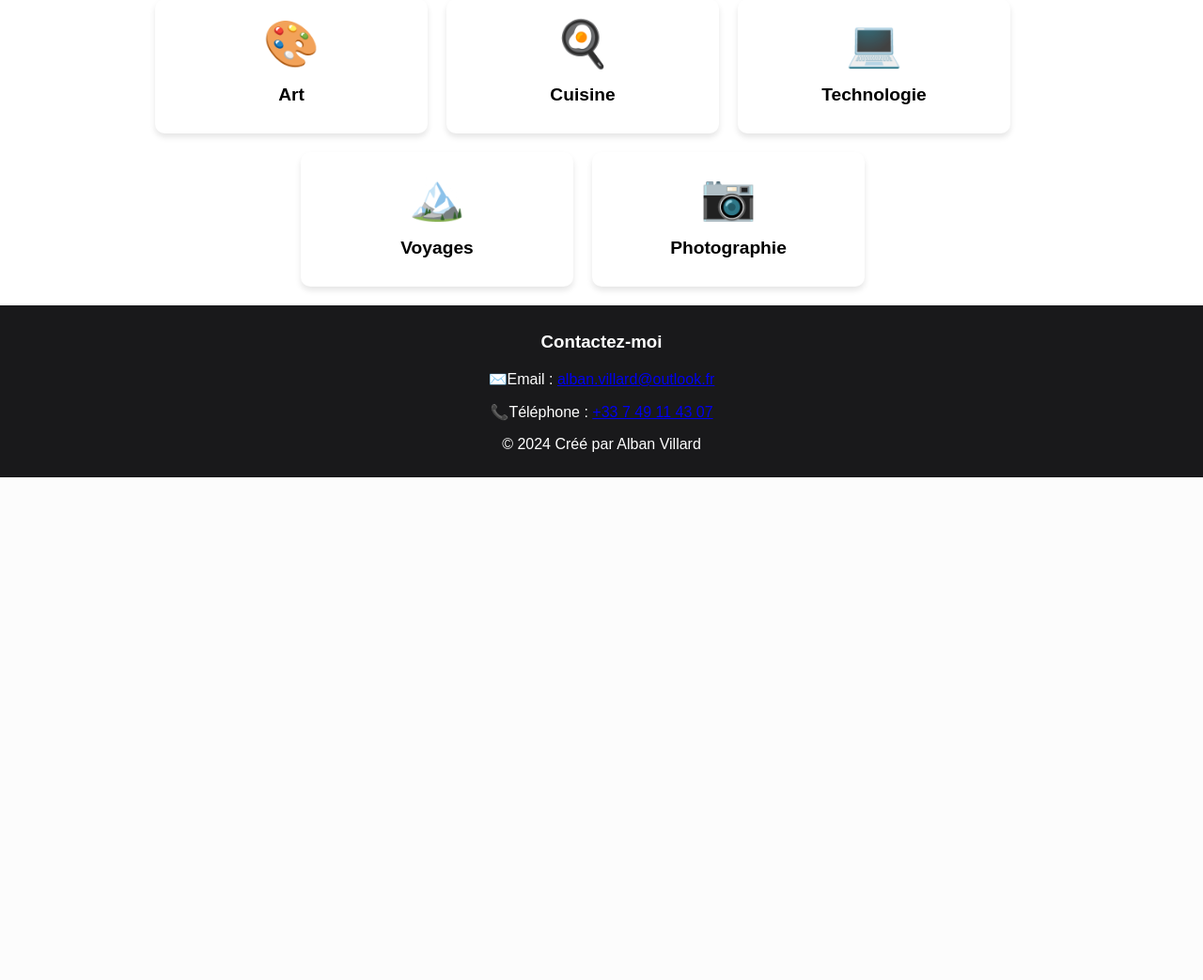
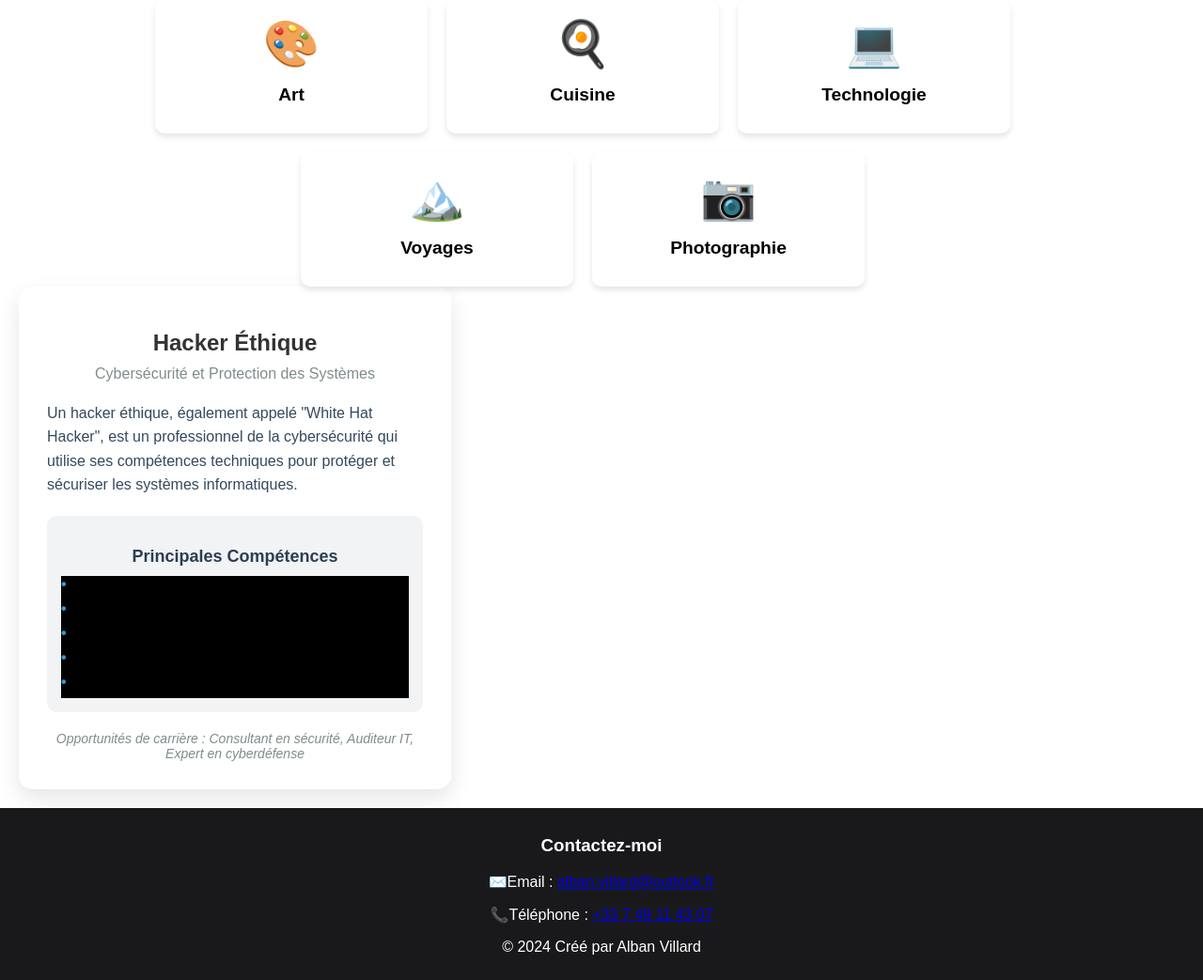
Before and after one commit to albanvillard/portfolio, a PHP site: page /information.html in a window 1280 px wide. Shown: the part 1393-2436 px from the top of the page at 94% size. Before the commit the page ends 1901 px from the top, so only its background shows below. Run offline with PHP 8.4, Linux system fonts and the light colour scheme; some libraries are stand-ins or nearby versions.

Commit message:
pushmaisonlundi1

```diff
--- a/information.css
+++ b/information.css
@@ -229,3 +229,83 @@
     width: 100%;
     margin-bottom: 30px;
 }
+
+
+
+
+
+
+.carte-hacker-ethique {
+    background-color: white;
+    border-radius: 15px;
+    box-shadow: 0 10px 25px rgba(0, 0, 0, 0.1);
+    width: 400px;
+    padding: 30px;
+    text-align: center;
+    transition: transform 0.3s ease;
+}
+
+.carte-hacker-ethique:hover {
+    transform: scale(1.03);
+}
+
+.titre {
+    color: #2c3e50;
+    margin-bottom: 20px;
+}
+
+.titre h1 {
+    margin-bottom: 10px;
+    font-size: 24px;
+}
+
+.titre .sous-titre {
+    color: #7f8c8d;
+    font-size: 16px;
+}
+
+.description {
+    color: #34495e;
+    line-height: 1.6;
+    margin-bottom: 20px;
+    text-align: left;
+}
+
+.competences {
+    background-color: #f1f3f5;
+    border-radius: 10px;
+    padding: 15px;
+    margin-bottom: 20px;
+}
+
+.competences h3 {
+    color: #2c3e50;
+    margin-bottom: 10px;
+    font-size: 18px;
+}
+
+.competences ul {
+    list-style-type: none;
+    padding: 0;
+    text-align: left;
+}
+
+.competences ul li {
+    margin-bottom: 8px;
+    position: relative;
+    padding-left: 20px;
+}
+
+.competences ul li::before {
+    content: '•';
+    color: #3498db;
+    font-weight: bold;
+    position: absolute;
+    left: 0;
+}
+
+.carriere {
+    color: #7f8c8d;
+    font-style: italic;
+    font-size: 14px;
+}
--- a/information.html
+++ b/information.html
@@ -134,7 +134,7 @@
             </div>
 
             <div class="interest-card" data-interest="art">
-                <div class="interest-icon icon-art">🎨</div>
+                <div class="interest-icon icon-coiffeur">🎨</div>
                 <div class="interest-title">Art</div>
                 <div class="interest-description">
                     La création artistique me fascine. Je m'intéresse à la peinture,
@@ -180,6 +180,32 @@
         </div>
 
 
+        <div class="carte-hacker-ethique">
+            <div class="titre">
+                <h1>Hacker Éthique</h1>
+                <div class="sous-titre">Cybersécurité et Protection des Systèmes</div>
+            </div>
+
+            <div class="description">
+                Un hacker éthique, également appelé "White Hat Hacker", est un professionnel de la cybersécurité qui utilise ses compétences techniques pour protéger et sécuriser les systèmes informatiques.
+            </div>
+
+            <div class="competences">
+                <h3>Principales Compétences</h3>
+                <ul>
+                    <li>Test d'intrusion (Pentesting)</li>
+                    <li>Analyse des vulnérabilités réseau</li>
+                    <li>Évaluation de la sécurité des systèmes</li>
+                    <li>Détection et correction des failles de sécurité</li>
+                    <li>Simulation d'attaques cybernétiques</li>
+                </ul>
+            </div>
+
+            <div class="carriere">
+                Opportunités de carrière : Consultant en sécurité, Auditeur IT, Expert en cyberdéfense
+            </div>
+        </div>
+
 
 
 
```
Also changed, not shown: parcours.css (+33 -0 lines), parcours.html (+71 -86 lines).
